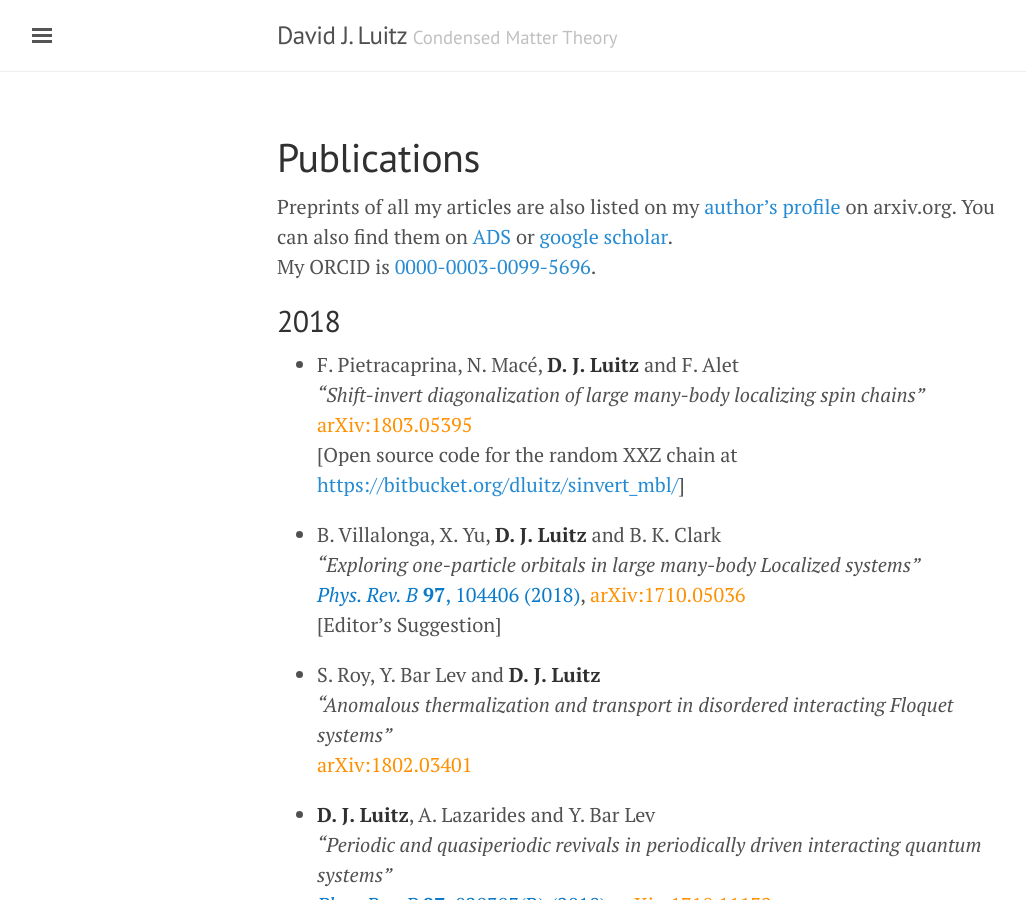
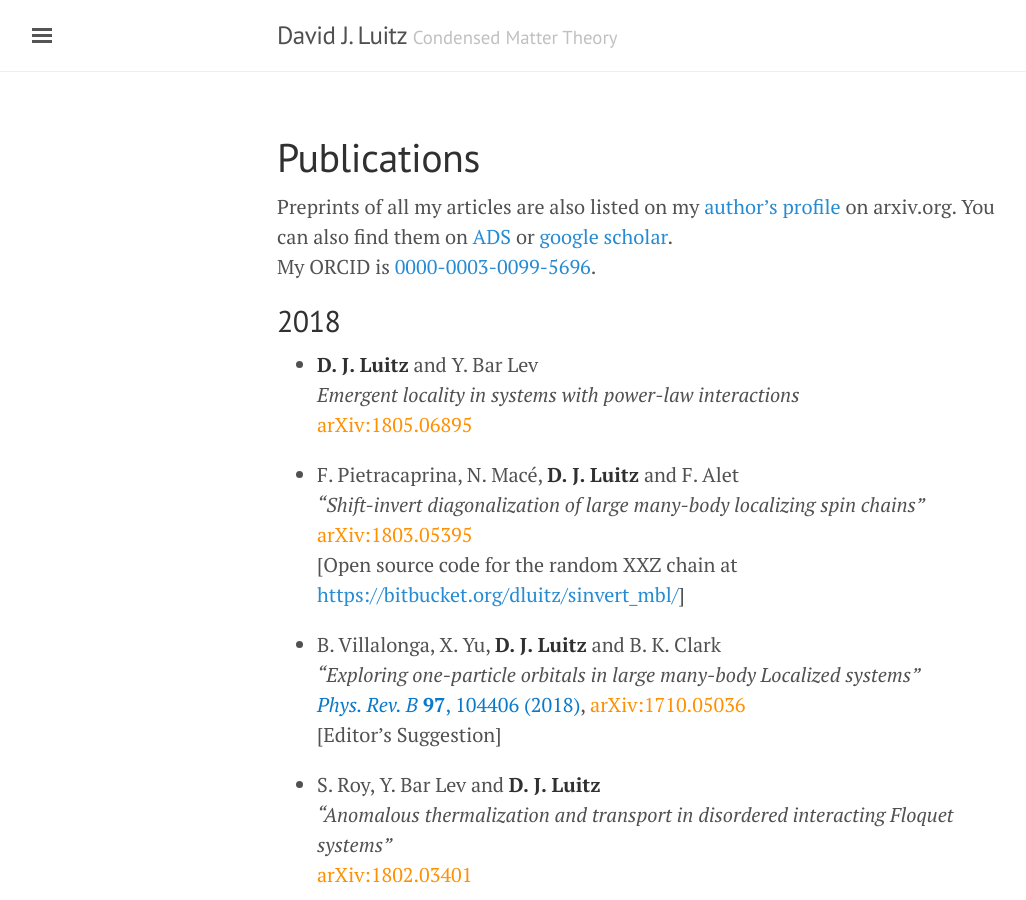
Before and after one commit to dluitz/dluitz.github.io, a Jekyll site: the page built from publications.md, in a window 1280 px wide and 900 px high. Shown: the whole window, without its empty margins (3-1029 px from the left). Built offline with Jekyll 4.4.1, drawn with Linux system fonts in a browser that asks for light colours.

Commit message:
[publist] update

```diff
--- a/publications.md
+++ b/publications.md
@@ -10,6 +10,11 @@ My ORCID is [0000-0003-0099-5696](https://orcid.org/0000-0003-0099-5696).
 
 2018
 ----
+
++ **D. J. Luitz** and Y. Bar Lev
+*Emergent locality in systems with power-law interactions*
+[arXiv:1805.06895](https://arxiv.org/abs/1805.06895){:class='arxiv'}
+
 
 + F. Pietracaprina, N. Macé, **D. J. Luitz** and F. Alet
 *"Shift-invert diagonalization of large many-body localizing spin chains"*
```
